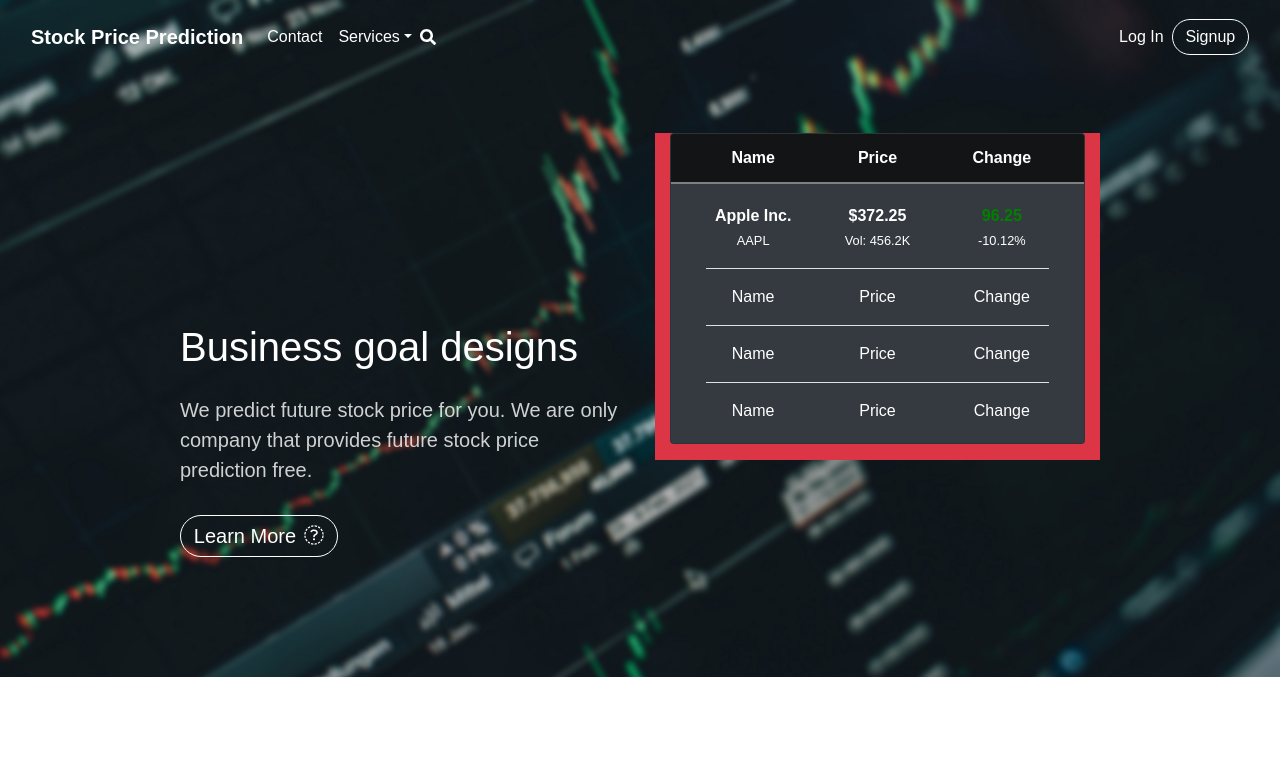
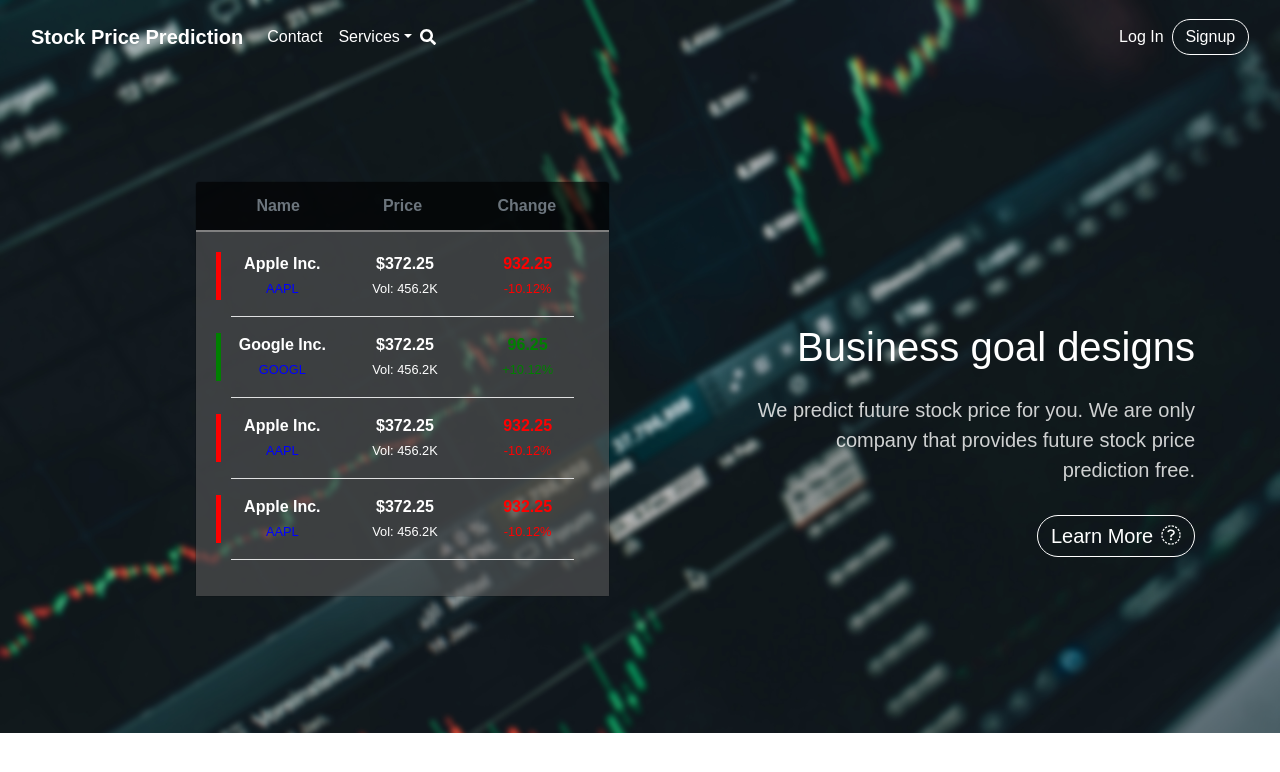
Before and after one commit to smit9924/Stock-Price-Prediction-System, a Django app: template templates/home/index.html in a window 1280 px wide. Shown: the top 772 px of the page. Run offline with Django 4.2, Linux system fonts and the light colour scheme; the template is opened without the code that fills it, so the values that code supplies are empty; some libraries are stand-ins or nearby versions.

Commit message:
header design completed by smit patel

```diff
--- a/templates/components/navbar.html
+++ b/templates/components/navbar.html
@@ -27,37 +27,51 @@
         </nav>
         <div class="container hero">
             <div class="row">
-                <div class="col-12 col-lg-6 col-xl-5 offset-xl-1">
-                    <h1>Business goal designs</h1>
-                    <p>We predict future stock price for you. We are only company that provides future stock price
-                        prediction free.<br></p>
-                    <button class="btn btn-light btn-lg action-button" type="button">Learn More<i
-                            class="fas fa-long-arrow-right ml-2"></i></button>
-                </div>
-                <div class="w-100 col-md-5 col-lg-5 offset-lg-1 offset-xl-0 d-none d-lg-block phone-holder">
-                    <div class="container">
-                        <div class="row text-center bg-danger">
+                <div class="col-12 col-lg-8 col-xl-5 offset-xl-1 w-100 pt-5">
+                    <div class="container-fluid">
+                        <div class="row text-center">
                             <div class="col-md-12">
                                 <!--Card to display stock price-->
-                                <div class="card text-white bg-dark mb-3" style="max-width: 30rem;">
+                                <div class="card text-white bg-dark mb-3" style="max-width: 30rem; background-color: transparent!important;">
                                     <div class="card-header"
                                         style="font-weight: bolder; background-color: #000000a8; border-bottom: 2px solid gray;">
                                         <div class="container">
-                                            <div class="row text-center">
+                                            <div class="row text-center text-secondary">
                                                 <div class="col-md-4 col-sm-4 col-lg-4">Name</div>
                                                 <div class="col-md-4 col-sm-4 col-lg-4">Price</div>
                                                 <div class="col-md-4 col-sm-4 col-lg-4">Change</div>
                                             </div>
                                         </div>
                                     </div>
-                                    <div class="card-body">
+                                    <div class="card-body" style="background-color: rgb(90 90 90 / 59%)!important;">
                                         <div class="container">
                                             <!--AAPL-->
-                                            <div class="row text-center">
+                                            <div class="row text-center" style="border-left: 5px solid red;">
+                                                <!-- <div class="col-md-4 col-sm-4 col-lg-1"></div> -->
+
                                                 <div class="col-md-4 col-sm-4 col-lg-4">
                                                     <span style="font-weight: 800;">Apple Inc.</span>
                                                     <br>
-                                                    <span style="font-size:0.8rem">AAPL</span>
+                                                    <span style="font-size:0.8rem; color:blue;">AAPL</span>
+                                                </div>
+                                                <div class="col-md-4 col-sm-4 col-lg-4">
+                                                    <span style="font-weight: 600;">$372.25</span>
+                                                    <br>
+                                                    <span style="font-size: 0.8rem;">Vol: 456.2K</span>
+                                                </div>
+                                                <div class="col-md-4 col-sm-4 col-lg-4">
+                                                    <span style="font-weight: 800; color: red;">932.25</span>
+                                                    <br>
+                                                    <span style="font-size: 0.8rem; color: red;">-10.12%</span>
+                                                </div>
+                                            </div>
+                                            <hr class="bg-light">
+                                            <!--GOOGl-->
+                                            <div class="row text-center" style="border-left: 5px solid green;">
+                                                <div class="col-md-4 col-sm-4 col-lg-4">
+                                                    <span style="font-weight: 800;">Google Inc.</span>
+                                                    <br>
+                                                    <span style="font-size:0.8rem; color:blue;">GOOGL</span>
                                                 </div>
                                                 <div class="col-md-4 col-sm-4 col-lg-4">
                                                     <span style="font-weight: 600;">$372.25</span>
@@ -67,30 +81,54 @@
                                                 <div class="col-md-4 col-sm-4 col-lg-4">
                                                     <span style="font-weight: 800; color: green;">96.25</span>
                                                     <br>
-                                                    <span style="font-size: 0.8rem;">-10.12%</span>
+                                                    <span style="font-size: 0.8rem; color: green;">+10.12%</span>
                                                 </div>
                                             </div>
                                             <hr class="bg-light">
-                                            <!--GOOGL-->
-                                            <div class="row text-center">
-                                                <div class="col-md-4 col-sm-4 col-lg-4">Name</div>
-                                                <div class="col-md-4 col-sm-4 col-lg-4">Price</div>
-                                                <div class="col-md-4 col-sm-4 col-lg-4">Change</div>
+
+                                            <!--AAPL-->
+                                            <div class="row text-center" style="border-left: 5px solid red;">
+                                                <!-- <div class="col-md-4 col-sm-4 col-lg-1"></div> -->
+
+                                                <div class="col-md-4 col-sm-4 col-lg-4">
+                                                    <span style="font-weight: 800;">Apple Inc.</span>
+                                                    <br>
+                                                    <span style="font-size:0.8rem; color:blue;">AAPL</span>
+                                                </div>
+                                                <div class="col-md-4 col-sm-4 col-lg-4">
+                                                    <span style="font-weight: 600;">$372.25</span>
+                                                    <br>
+                                                    <span style="font-size: 0.8rem;">Vol: 456.2K</span>
+                                                </div>
+                                                <div class="col-md-4 col-sm-4 col-lg-4">
+                                                    <span style="font-weight: 800; color: red;">932.25</span>
+                                                    <br>
+                                                    <span style="font-size: 0.8rem; color: red;">-10.12%</span>
+                                                </div>
                                             </div>
                                             <hr class="bg-light">
-                                            <!--TSLA-->
-                                            <div class="row text-center">
-                                                <div class="col-md-4 col-sm-4 col-lg-4">Name</div>
-                                                <div class="col-md-4 col-sm-4 col-lg-4">Price</div>
-                                                <div class="col-md-4 col-sm-4 col-lg-4">Change</div>
+
+                                            <!--AAPL-->
+                                            <div class="row text-center" style="border-left: 5px solid red;">
+                                                <!-- <div class="col-md-4 col-sm-4 col-lg-1"></div> -->
+
+                                                <div class="col-md-4 col-sm-4 col-lg-4">
+                                                    <span style="font-weight: 800;">Apple Inc.</span>
+                                                    <br>
+                                                    <span style="font-size:0.8rem; color:blue;">AAPL</span>
+                                                </div>
+                                                <div class="col-md-4 col-sm-4 col-lg-4">
+                                                    <span style="font-weight: 600;">$372.25</span>
+                                                    <br>
+                                                    <span style="font-size: 0.8rem;">Vol: 456.2K</span>
+                                                </div>
+                                                <div class="col-md-4 col-sm-4 col-lg-4">
+                                                    <span style="font-weight: 800; color: red;">932.25</span>
+                                                    <br>
+                                                    <span style="font-size: 0.8rem; color: red;">-10.12%</span>
+                                                </div>
                                             </div>
                                             <hr class="bg-light">
-                                            <!--MSFT-->
-                                            <div class="row text-center">
-                                                <div class="col-md-4 col-sm-4 col-lg-4">Name</div>
-                                                <div class="col-md-4 col-sm-4 col-lg-4">Price</div>
-                                                <div class="col-md-4 col-sm-4 col-lg-4">Change</div>
-                                            </div>
                                         </div>
                                     </div>
                                 </div>
@@ -98,6 +136,14 @@
                             </div>
                         </div>
                     </div>
+
+                </div>
+                <div class="w-100 col-md-5 col-lg-5 offset-lg-1 d-none d-lg-block phone-holder">
+                    <h1>Business goal designs</h1>
+                    <p>We predict future stock price for you. We are only company that provides future stock price
+                        prediction free.<br></p>
+                    <button class="btn btn-light btn-lg action-button" type="button">Learn More<i
+                            class="fas fa-long-arrow-right ml-2"></i></button>
                 </div>
             </div>
         </div>
```
